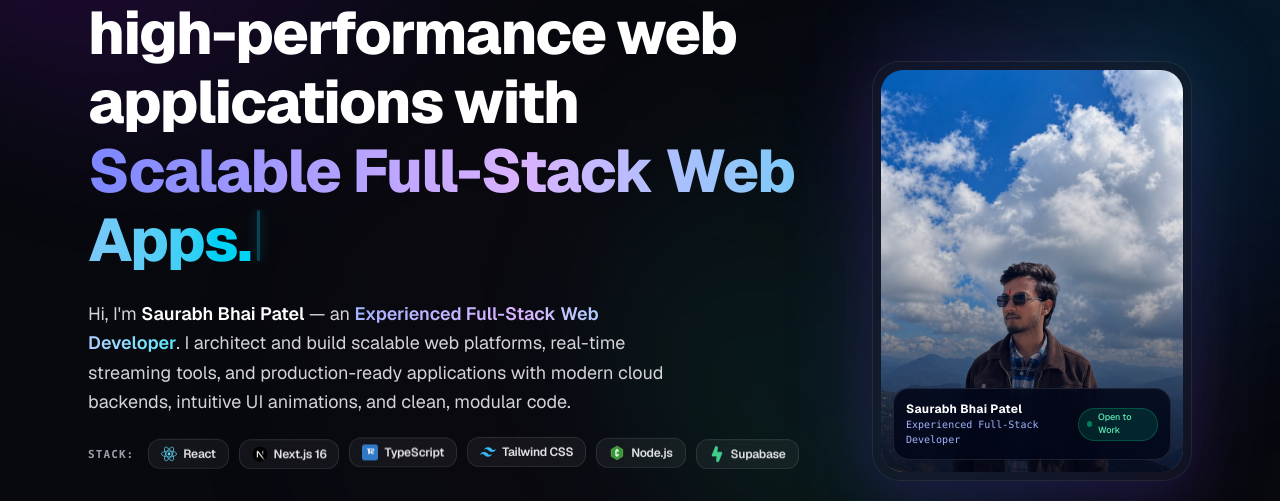
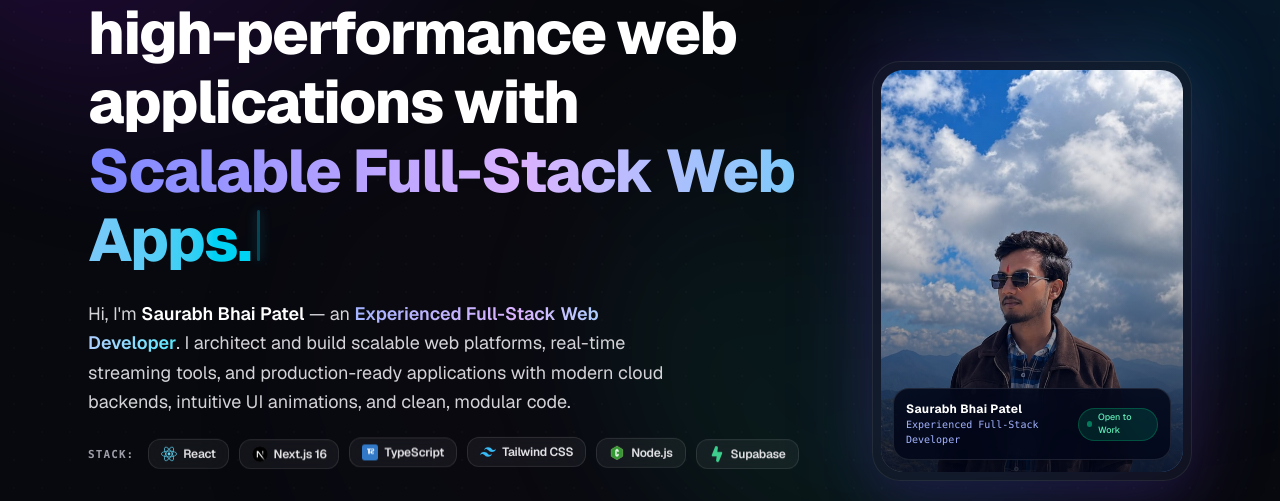
Before and after one commit to saurabh-mx/Portfolio, a Next.js app: page / in a window 1280 px wide. Shown: the part 282-783 px from the top of the page. Built offline with nearby package versions, Linux system fonts and the light colour scheme; no server answers.

Commit message:
feat: zoom and center portrait photo framing face prominently in hero card

```diff
--- a/src/components/Hero.tsx
+++ b/src/components/Hero.tsx
@@ -526,14 +526,24 @@ export default function Hero({ onOpenResume }: HeroProps) {
 
             {/* Inner Photo */}
             <div className="relative w-full h-full rounded-[22px] overflow-hidden bg-slate-900">
+              <motion.div
+                className="relative w-full h-full"
+                animate={{
+                  scale: isCardHovered ? 1.38 : 1.3,
+                  y: "-7%",
+                  x: "1.5%",
+                }}
+                transition={{ duration: 0.6, ease: [0.22, 1, 0.36, 1] }}
+              >
                 <Image
                   src={portfolioData.personal.avatar}
                   alt={portfolioData.personal.name}
                   fill
                   priority
-                className="object-cover object-top hover:scale-105 transition-transform duration-700"
+                  className="object-cover"
                   sizes="(max-width: 768px) 288px, 320px"
                 />
+              </motion.div>
               <div className="absolute inset-0 bg-gradient-to-t from-slate-950/85 via-slate-950/20 to-transparent pointer-events-none" />
 
               {/* Bottom Card Caption */}
```
Lines whose indentation alone changed are shown as unchanged.
